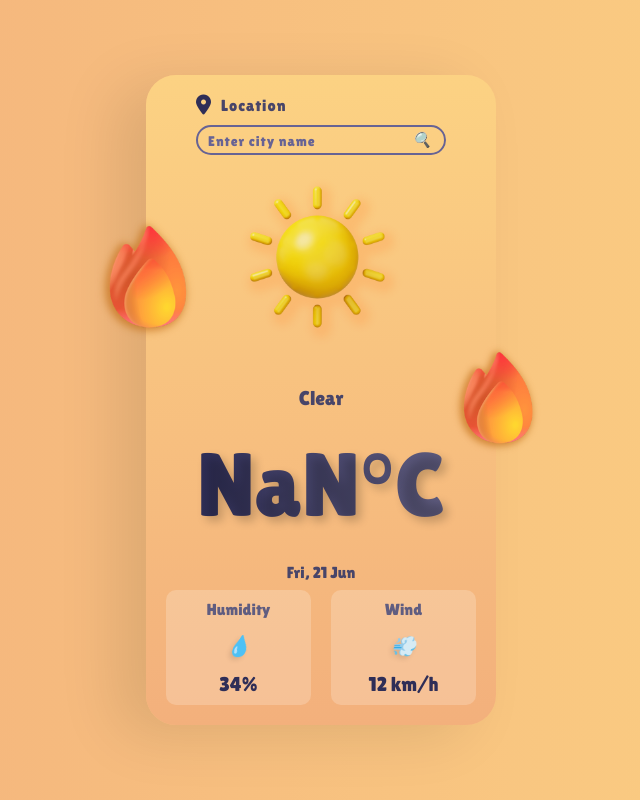
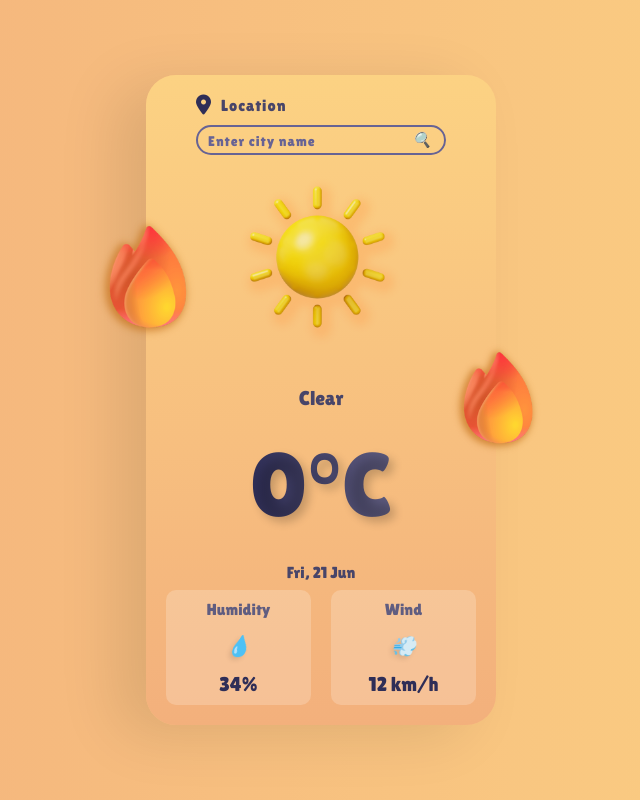
Before and after one commit to wichofly/weather-app-react.tsx, a React (Vite) app: page / in a window 1280 px wide. Shown: the whole page, without its empty margins (319-959 px from the left). Built offline with nearby package versions, Linux system fonts and the light colour scheme.

Commit message:
fix: NaN (Not a number) is fixed when the app has not a location to show the temperature.

```diff
--- a/src/components/WeatherApp.tsx
+++ b/src/components/WeatherApp.tsx
@@ -55,7 +55,9 @@ const WeatherApp = () => {
         <div className="weather">
           <img src={sunny} alt="sunny" />
           <div className="weather-type">Clear</div>
-          <div className="temp">{`${Math.floor(data.main?.temp)}` || '0'}°C</div>
+          <div className="temp">
+            {data.main ? `${Math.floor(data.main?.temp)}` : '0'}°C
+          </div>
         </div>
 
         <div className="weather-date">
```
